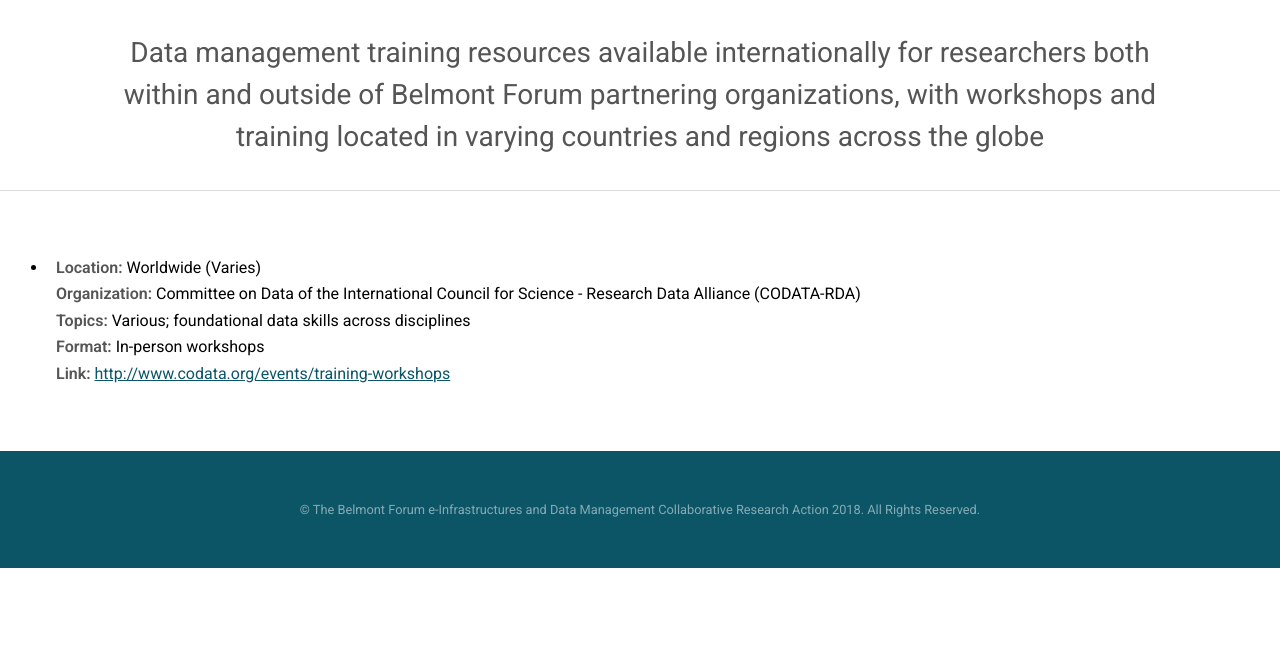
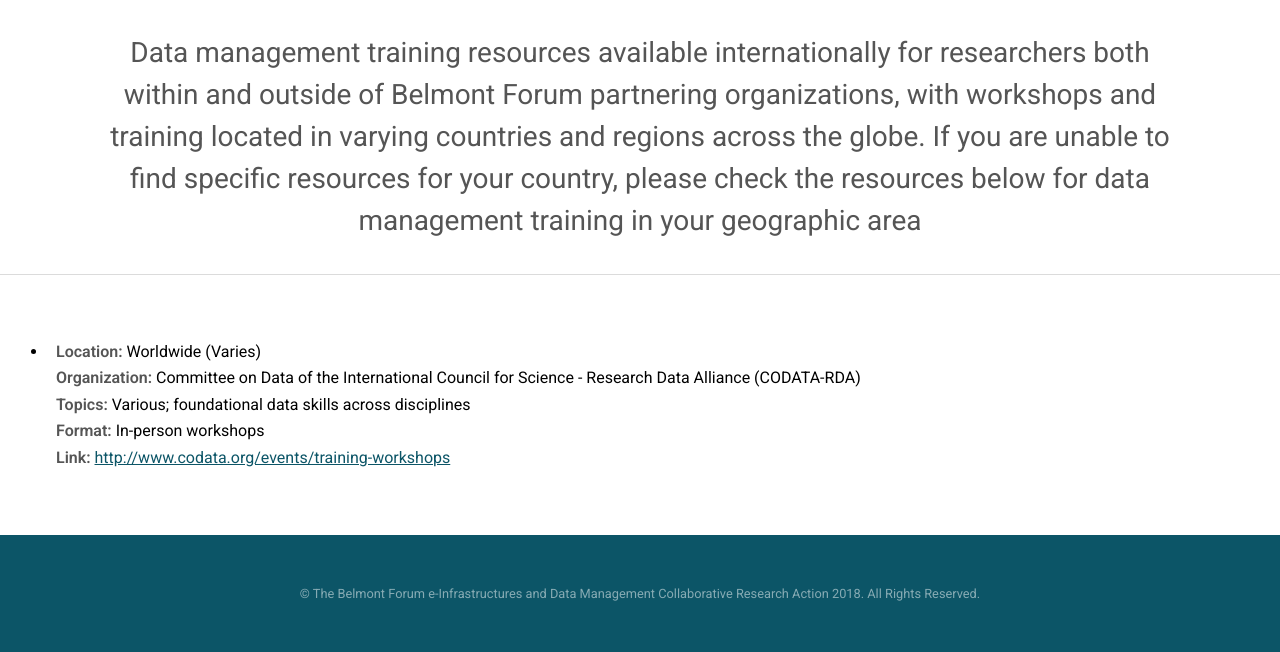
Before and after one commit to bfe-inf/toolkit, a Jekyll site: the page built from dmt-international.html, in a window 1280 px wide. Shown: the part 290-942 px from the top of the page. Built offline with Jekyll 4.4.1, drawn with Linux system fonts in a browser that asks for light colours; before the commit the page ends 900 px from its top, so only the background shows below that.

Commit message:
Update dmt-international.html

```diff
--- a/dmt-international.html
+++ b/dmt-international.html
@@ -48,7 +48,7 @@
 			<section id="main" class="wrapper" style="padding-bottom: 0px;">
 				<div class="inner">
 					<header class="align-center">
-						<h3>Data management training resources available internationally for researchers both within and outside of Belmont Forum partnering organizations, with workshops and training located in varying countries and regions across the globe</h3>
+						<h3>Data management training resources available internationally for researchers both within and outside of Belmont Forum partnering organizations, with workshops and training located in varying countries and regions across the globe. If you are unable to find specific resources for your country, please check the resources below for data management training in your geographic area</h3>
 					</header>
 			</section>
 			<hr>
```
